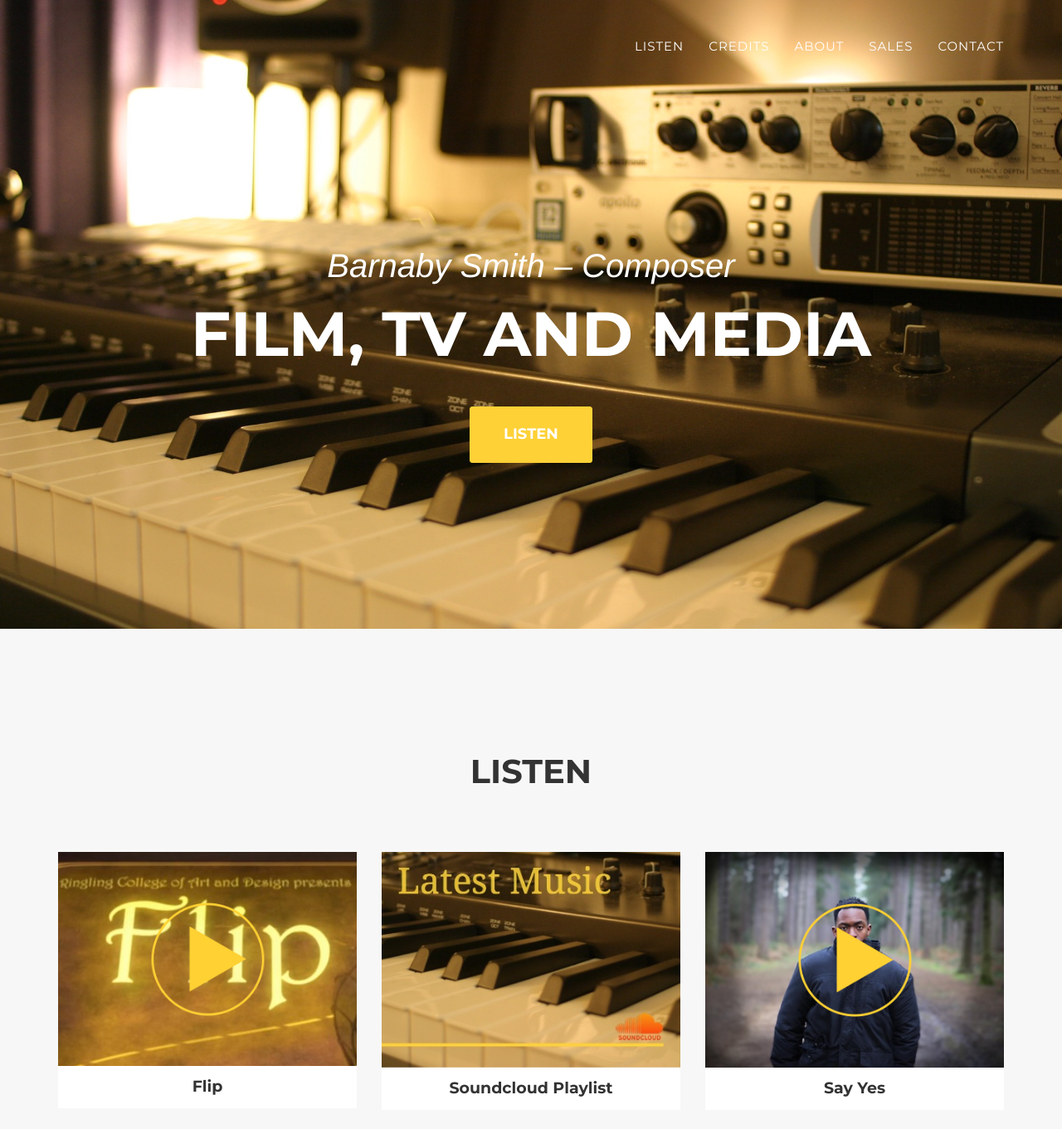
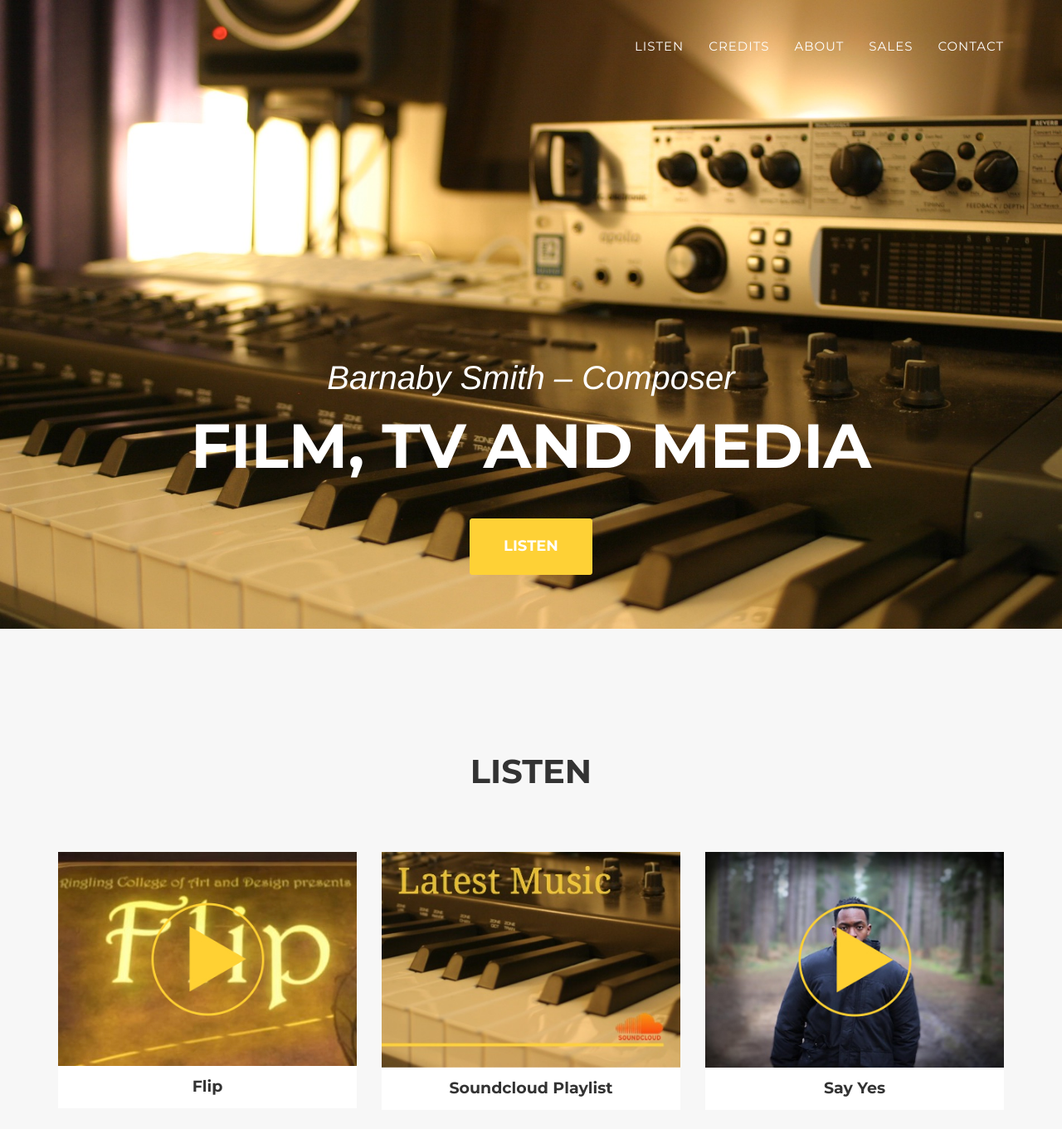
Before and after one commit to barnabysmithmusic/barnabysmithmusic.github.io, a Jekyll site: the page built from index.html, in a window 1280 px wide and 1400 px high. Shown: the top 1361 px of the window at 83% size. Built offline with Jekyll 4.4.1, drawn with Linux system fonts in a browser that asks for light colours; some web fonts are replaced; comment, search, counter and statistics services are not loaded.

Commit message:
Change position of header background photo and main text & listen button

```diff
--- a/_includes/css/agency.css
+++ b/_includes/css/agency.css
@@ -267,7 +267,7 @@ header {
     color: #fff;
     background-attachment: scroll;
     background-image: url(../img/header-bg.jpg);
-    background-position: center center;
+    background-position: center top;
     background-repeat: none;
     -webkit-background-size: cover;
     -moz-background-size: cover;
@@ -299,8 +299,8 @@ header .intro-text .intro-heading {
 
 @media(min-width:768px) {
     header .intro-text {
-        padding-top: 300px;
-        padding-bottom: 200px;
+        padding-top: 435px;
+        padding-bottom: 65px;
     }
 
     header .intro-text .intro-lead-in {
```
